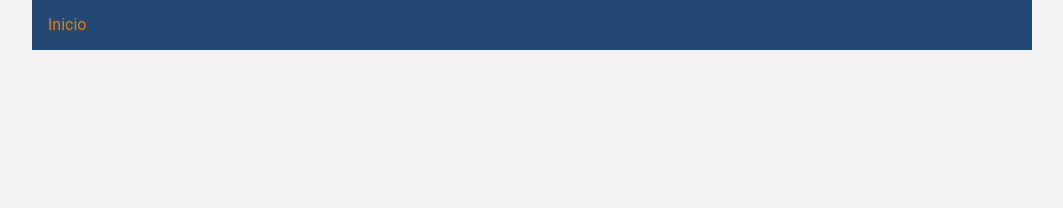
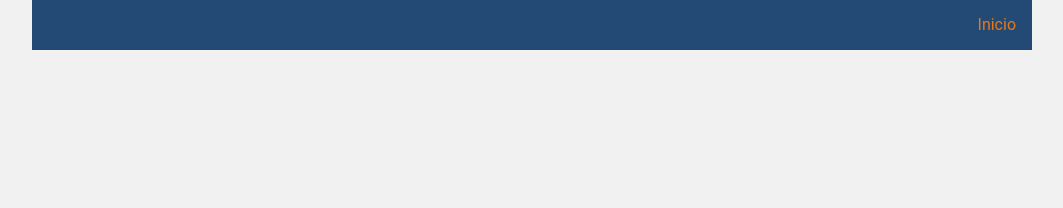
Before and after one commit to CarbajalFdez/EcosAC, a Jekyll site: the page built from index.html, in a window 1280 px wide. Shown: the top 208 px of the page, without its empty margins (108-1171 px from the left). Built offline with Jekyll 4.4.1, drawn with Linux system fonts in a browser that asks for light colours.

Commit message:
Add files via upload

```diff
--- a/assets/css/tags.css
+++ b/assets/css/tags.css
@@ -35,6 +35,10 @@ header {
 	width:100%;
 }
 
+header nav {
+	float:right;
+}
+
 header nav ul {
 	list-style:none;
 }
```
